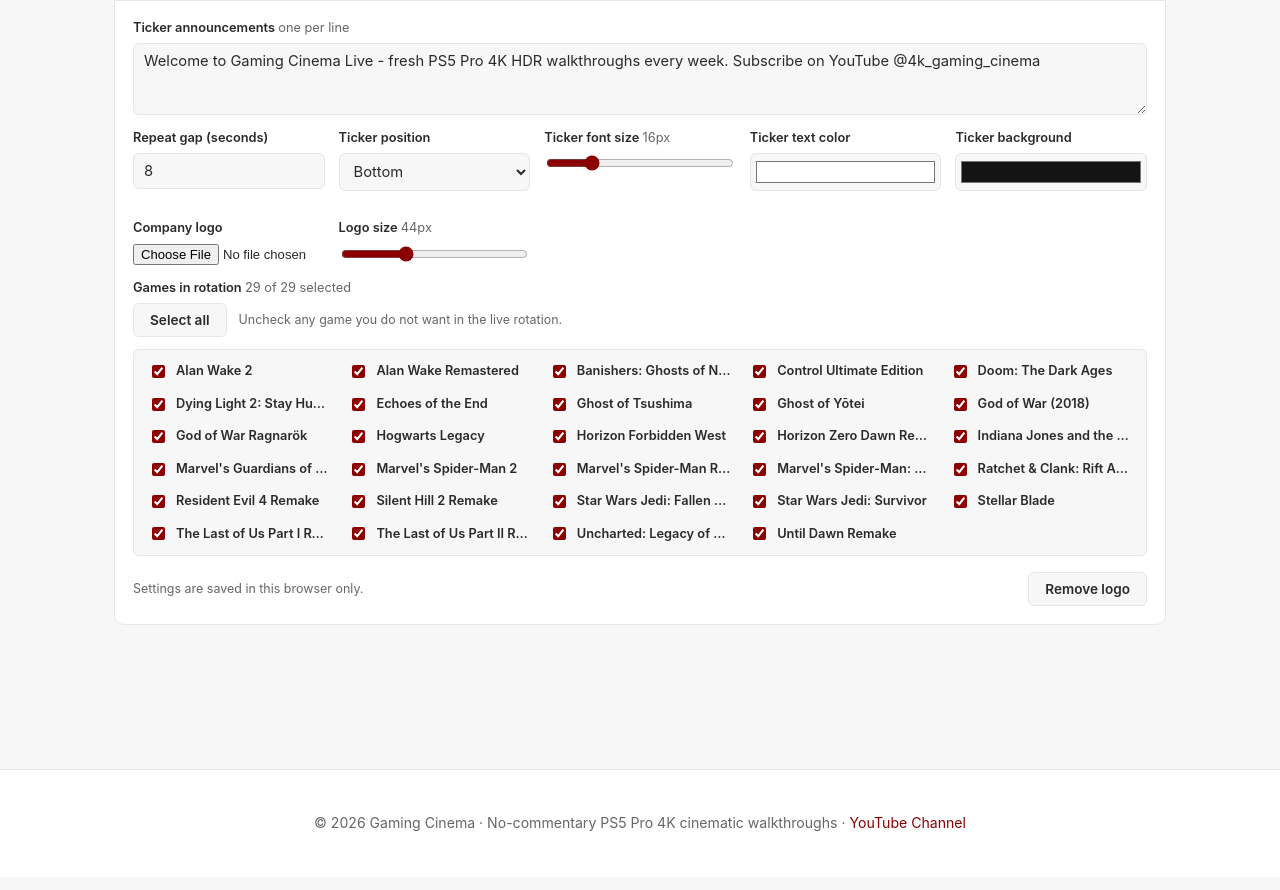
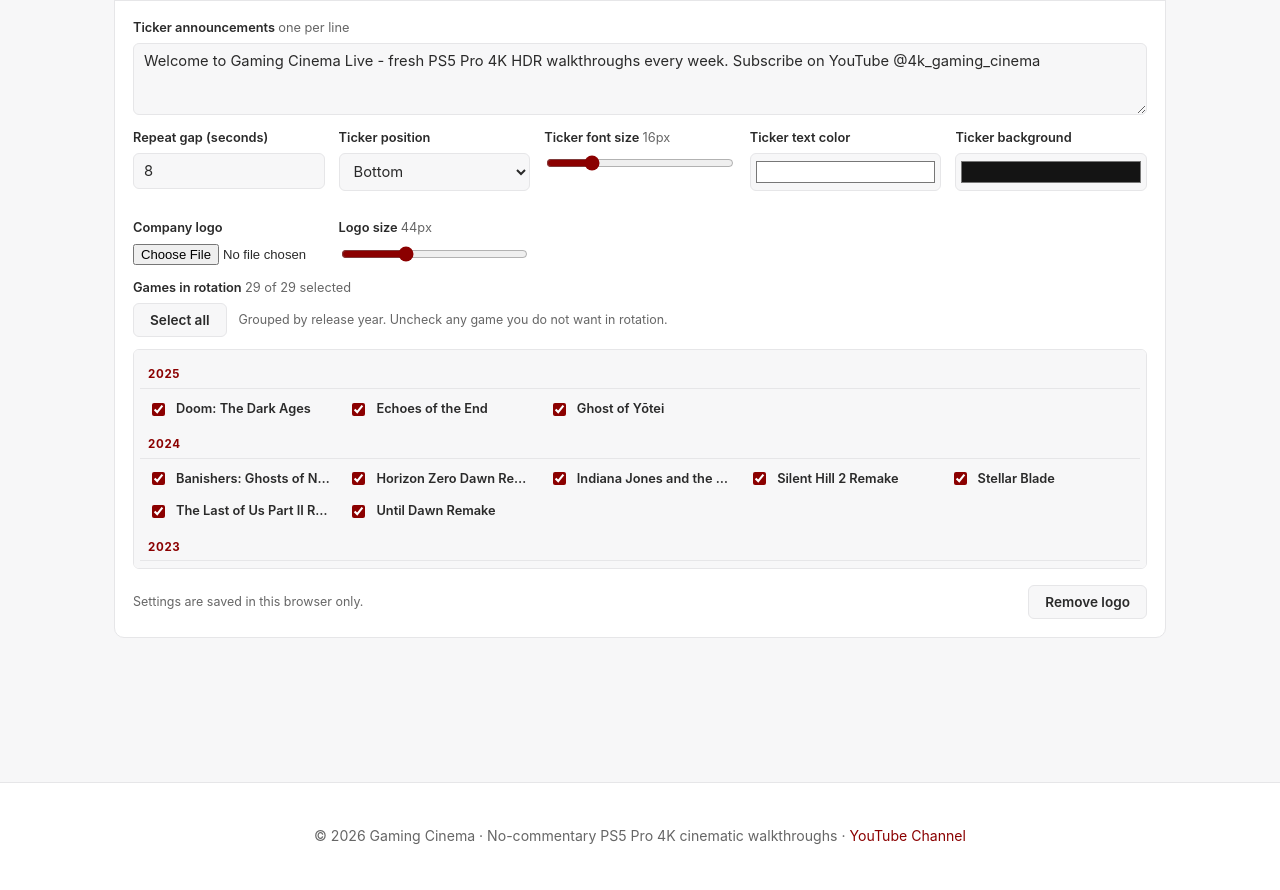
Before and after one commit to gamecontrolcenter/gamingcinema.github.io, a plain HTML site: page live.html in a window 1280 px wide. Shown: the part 1226-2116 px from the top of the page. Drawn offline with Linux system fonts and the light colour scheme.

Commit message:
Playlist release date order fix

```diff
--- a/live.html
+++ b/live.html
@@ -106,8 +106,7 @@
 
     function buildGameList(games) {
       return games.filter(function (g) { return !g.ageRestricted; })
-        .map(function (g) { return { slug: g.slug, title: g.title }; })
-        .sort(function (a, b) { return a.title.localeCompare(b.title); });
+        .map(function (g) { return { slug: g.slug, title: g.title, year: g.year || 0 }; });
     }
     function buildPool(games) {
       var p = [];
@@ -228,7 +227,7 @@
               + '<label>Games in rotation <span class="hint" id="gamesCount"></span></label>'
               + '<div class="game-pick-bar">'
                 + '<button class="np-btn" id="gamesAll">Select all</button>'
-                + '<span class="panel-note">Uncheck any game you do not want in the live rotation.</span>'
+                + '<span class="panel-note">Grouped by release year. Uncheck any game you do not want in rotation.</span>'
               + '</div>'
               + '<div class="game-pick-list" id="gamePickList"></div>'
             + '</div>'
@@ -362,12 +361,24 @@
     function renderGamePicker() {
       var list = document.getElementById('gamePickList');
       if (!list) return;
-      list.innerHTML = gameList.map(function (g) {
-        var on = disabledGames.indexOf(g.slug) < 0;
-        return '<label class="game-pick-item">'
-          + '<input type="checkbox" data-slug="' + g.slug + '"' + (on ? ' checked' : '') + '>'
-          + '<span>' + esc(g.title) + '</span></label>';
-      }).join('');
+      var byYear = {};
+      gameList.forEach(function (g) {
+        var y = g.year || 0;
+        (byYear[y] = byYear[y] || []).push(g);
+      });
+      var years = Object.keys(byYear).map(Number).sort(function (a, b) { return b - a; });
+      var html = '';
+      years.forEach(function (y) {
+        html += '<div class="game-pick-year">' + (y ? y : 'Other') + '</div>';
+        byYear[y].sort(function (a, b) { return a.title.localeCompare(b.title); });
+        byYear[y].forEach(function (g) {
+          var on = disabledGames.indexOf(g.slug) < 0;
+          html += '<label class="game-pick-item">'
+            + '<input type="checkbox" data-slug="' + g.slug + '"' + (on ? ' checked' : '') + '>'
+            + '<span>' + esc(g.title) + '</span></label>';
+        });
+      });
+      list.innerHTML = html;
       updateGamesCount();
     }
     function updateGamesCount() {
--- a/style.css
+++ b/style.css
@@ -1229,3 +1229,14 @@
   text-overflow: ellipsis;
   white-space: nowrap;
 }
+.game-pick-year {
+  grid-column: 1 / -1;
+  font-size: 0.72em;
+  font-weight: 700;
+  text-transform: uppercase;
+  letter-spacing: 0.06em;
+  color: var(--accent);
+  padding: 9px 8px 4px;
+  border-bottom: 1px solid var(--border);
+  margin-bottom: 3px;
+}
```
